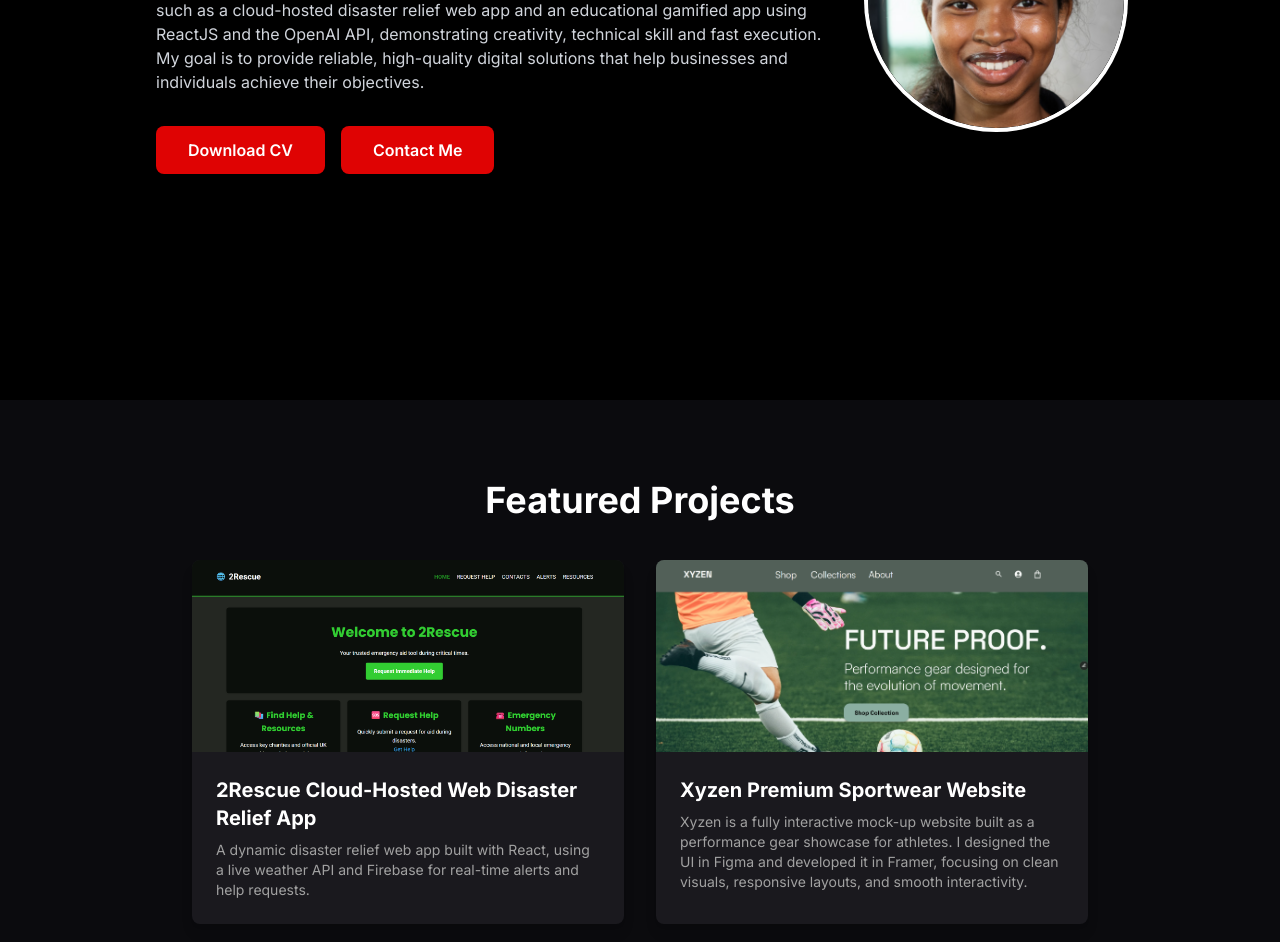
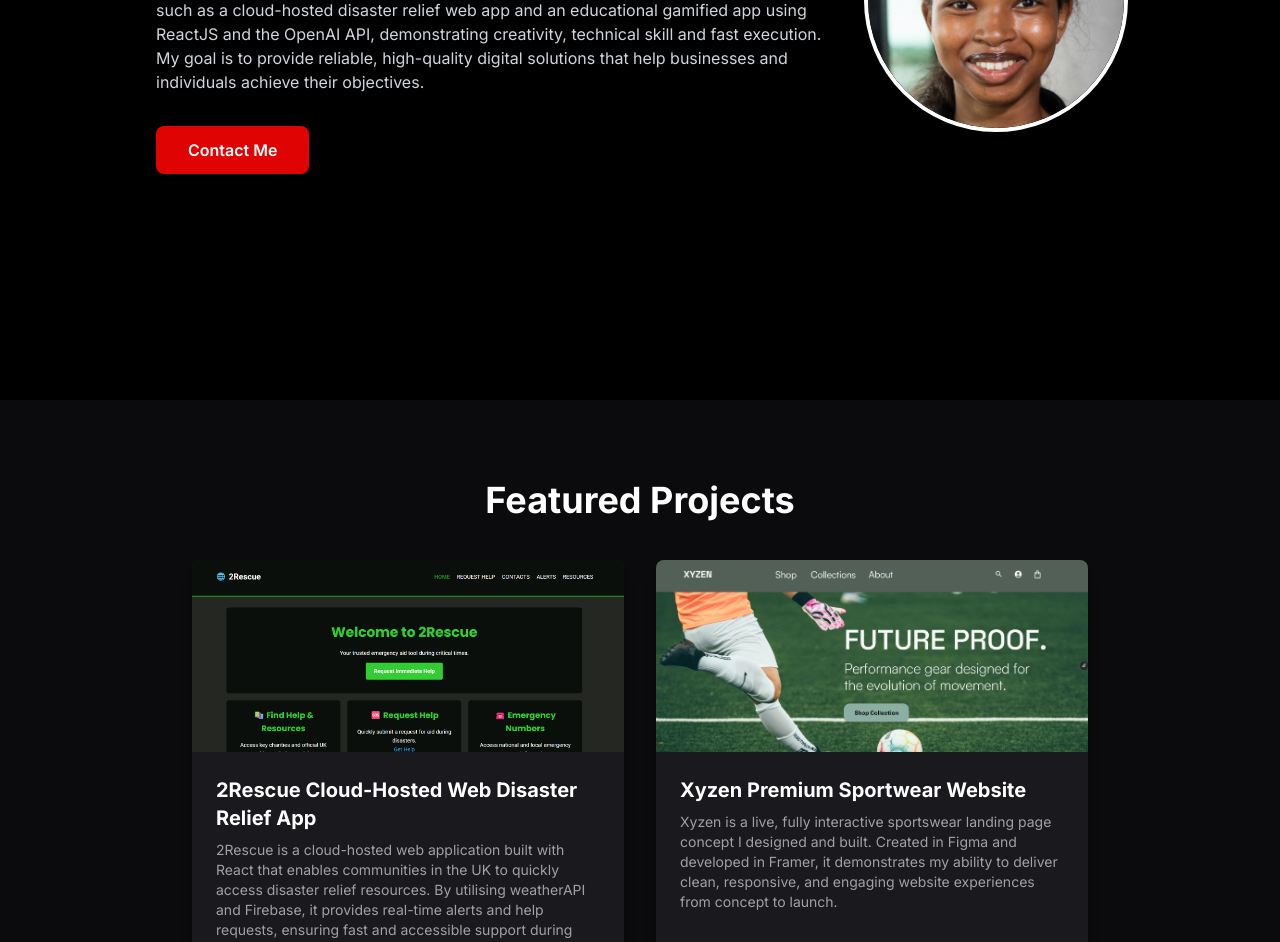
Before and after one commit to amiraTech/personal-portfolio, a Next.js app in the folder personal-portfolio/: page / in a window 1280 px wide. Shown: the part 400-1342 px from the top of the page. Built offline with nearby package versions, Linux system fonts and the light colour scheme.

Commit message:
20/09/2025

```diff
--- a/personal-portfolio/app/page.tsx
+++ b/personal-portfolio/app/page.tsx
@@ -30,9 +30,6 @@ export default function Home() {
             A freelance web designer & developer who helps clients bring their ideas to life with responsive, user-friendly websites, web apps and Figma designs. I’ve delivered projects such as a cloud-hosted disaster relief web app and an educational gamified app using ReactJS and the OpenAI API, demonstrating creativity, technical skill and fast execution. My goal is to provide reliable, high-quality digital solutions that help businesses and individuals achieve their objectives.
           </p>
           <div className="flex gap-4 mt-8">
-            <a href="#" className="inline-block bg-[#df0303] text-white font-semibold py-3 px-8 rounded-lg hover:opacity-90 transition-opacity">
-              Download CV
-            </a>
             <a href="/contact" className="inline-block bg-[#df0303] text-white font-semibold py-3 px-8 rounded-lg hover:opacity-90 transition-opacity">
               Contact Me
             </a>
@@ -69,7 +66,6 @@ export default function Home() {
           ))}
         </div>
 
-        {/* 3. ADD a button to link to your full projects page */}
         <div className="mt-12">
             <Link href="/projects" className="inline-block bg-razzmatazz text-white font-bold py-3 px-8 rounded-lg hover:bg-opacity-90 transition-colors">
               View All Projects
@@ -97,7 +93,7 @@ export default function Home() {
                 </div>
               </div>
 
-              {/* Experience Item 2 - Google Hackathon */}
+              {/* Experience Item 2 - Google*/}
               <div className="flex gap-6">
                 <div className="w-4 h-4 rounded-full bg-brand-pink mt-1"></div>
                 <div>
--- a/personal-portfolio/app/projects/page.tsx
+++ b/personal-portfolio/app/projects/page.tsx
@@ -3,7 +3,7 @@
 import { projects } from '@/lib/data';
 import Image from 'next/image';
 import Link from 'next/link';
-import { FaGithub } from 'react-icons/fa'; // Make sure to install react-icons: npm install react-icons
+import { FaGithub } from 'react-icons/fa';
 
 export default function ProjectsPage() {
   return (
@@ -14,8 +14,7 @@ export default function ProjectsPage() {
         </h1>
 
         <div className="container mx-auto px-4 grid grid-cols-1 md:grid-cols-2 gap-8 max-w-4xl">
-
-          {/* This maps over your projects and creates the card */}
+          {/*1. Map Project Area */}
           {projects.map((project) => (
             <div
               key={project.title}
--- a/personal-portfolio/lib/data.ts
+++ b/personal-portfolio/lib/data.ts
@@ -13,7 +13,7 @@ export const projects: Project[] = [
   {
     title: '2Rescue Cloud-Hosted Web Disaster Relief App',
     image: '/Project1.png',
-    description: 'A dynamic disaster relief web app built with React, using a live weather API and Firebase for real-time alerts and help requests.',
+    description: '2Rescue is a cloud-hosted web application built with React that enables communities in the UK to quickly access disaster relief resources. By utilising weatherAPI and Firebase, it provides real-time alerts and help requests, ensuring fast and accessible support during emergencies.',
     tags: ['ReactJS', 'Firebase', 'WeatherAPI'],
     link: 'https://rescue-6250b.web.app/',
     sourceCode: 'https://github.com/amiraTech/2Rescue',
@@ -21,7 +21,7 @@ export const projects: Project[] = [
   {
     title: 'Xyzen Premium Sportwear Website',
     image: '/Project2.png', // IMPORTANT: You will need to take a screenshot of your portfolio and add it to the 'public' folder
-    description: 'Xyzen is a fully interactive mock-up website built as a performance gear showcase for athletes. I designed the UI in Figma and developed it in Framer, focusing on clean visuals, responsive layouts, and smooth interactivity.',
+    description: 'Xyzen is a live, fully interactive sportswear landing page concept I designed and built. Created in Figma and developed in Framer, it demonstrates my ability to deliver clean, responsive, and engaging website experiences from concept to launch.',
     tags: ['Figma', 'Framer'],
     link: 'https://xyzen.framer.website/', // A link to the homepage is fine here
   },
```
